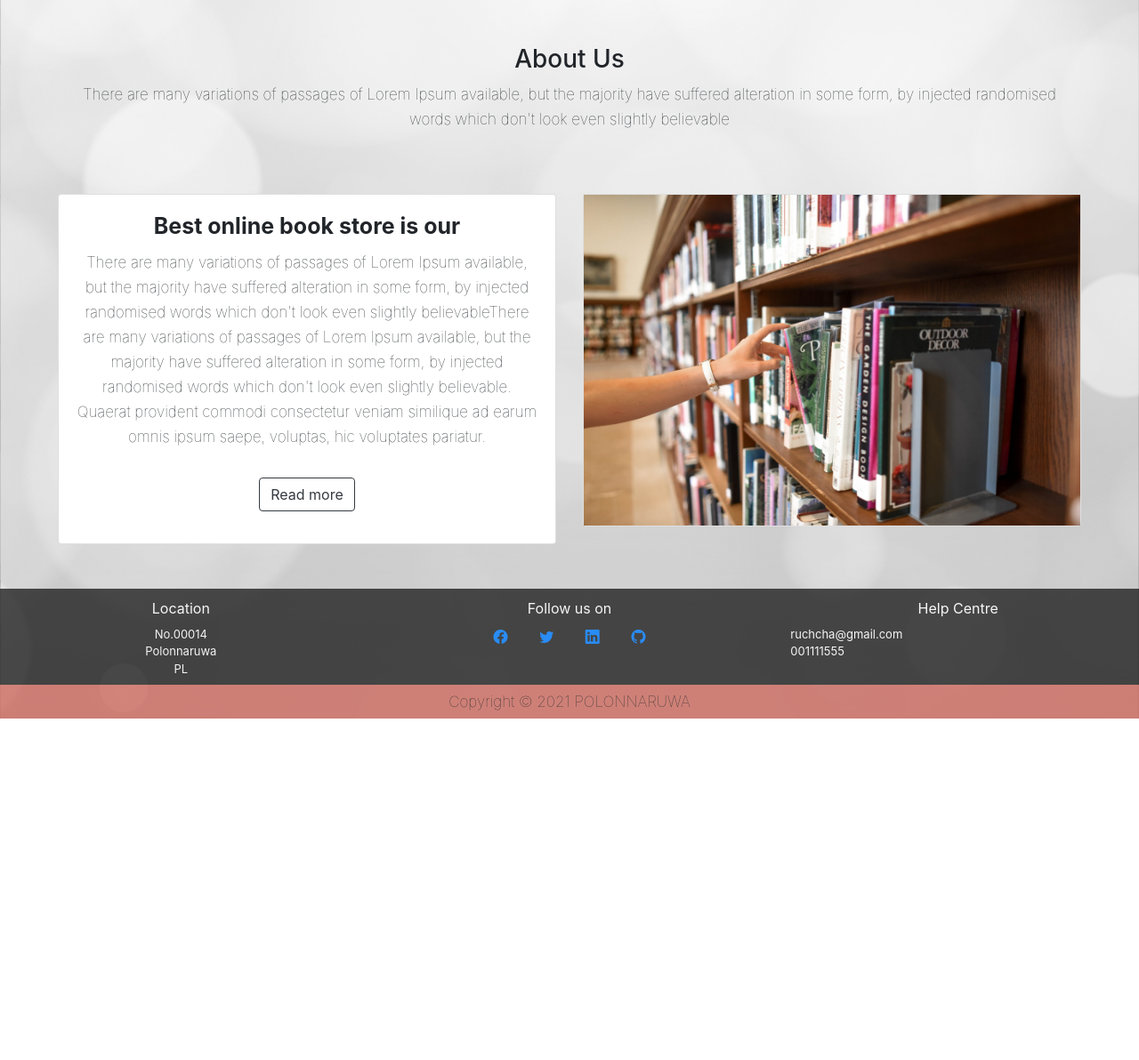
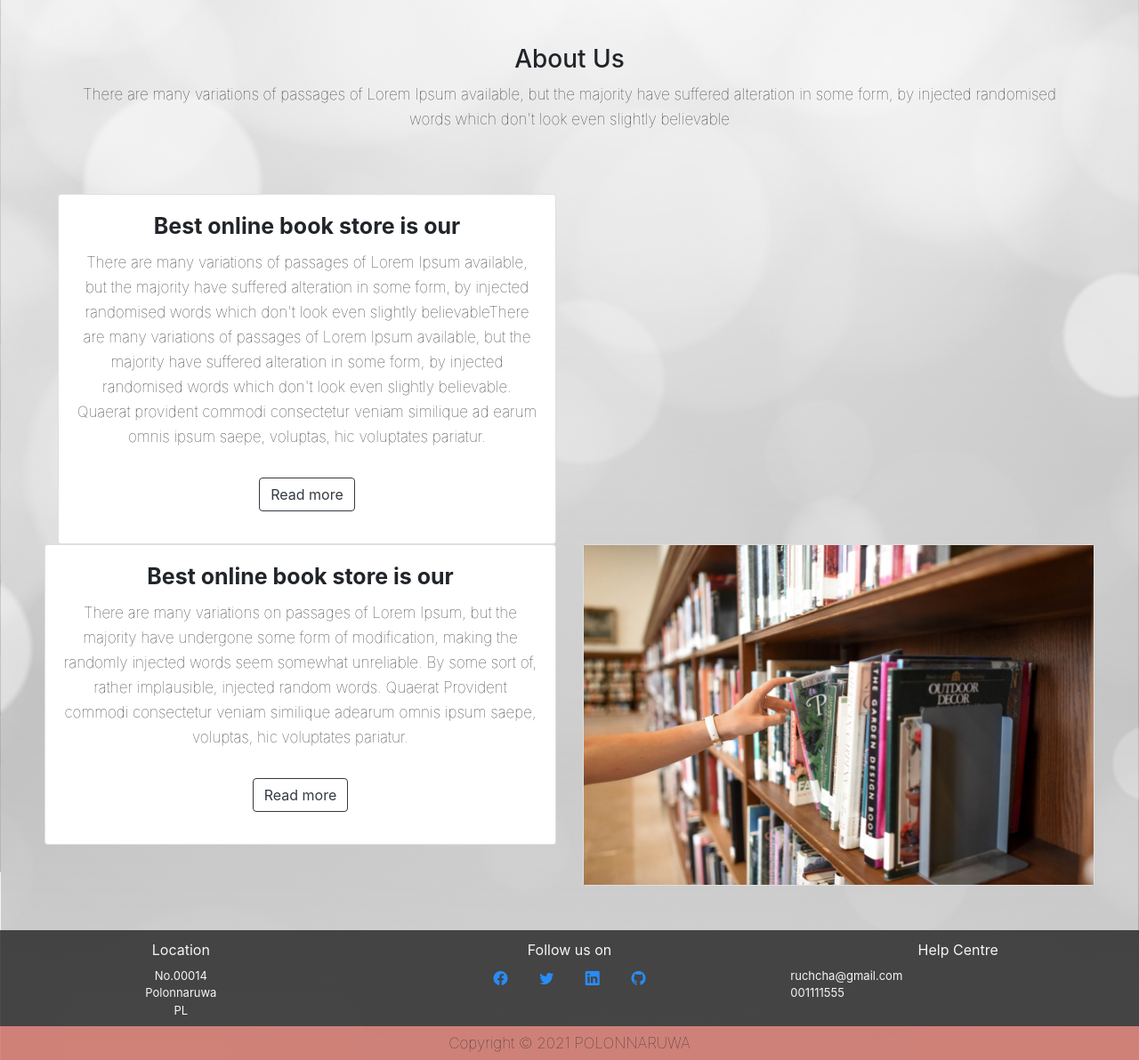
Before and after one commit to RuchithaVirashan/bookHub, a PHP site: page /about.php in a window 1280 px wide. Shown: the part 66-1258 px from the top of the page at 89% size. Before the commit the page ends 874 px from the top, so only its background shows below. Run offline with PHP 8.4, Linux system fonts and the light colour scheme; some libraries are stand-ins or nearby versions.

Commit message:
Update about.php

```diff
--- a/about.php
+++ b/about.php
@@ -57,6 +57,17 @@ session_start();
                         </div>
                     </div>
                 </div>
+
+            <div class="row">
+                <div class="col-sm-6">
+                    <div class="card">
+                        <div class="card-body">
+                            <h5 class="card-title">Best online book store is our</h5>
+                            <p class="card-text">There are many variations on passages of Lorem Ipsum, but the majority have undergone some form of modification, making the randomly injected words seem somewhat unreliable. By some sort of, rather implausible, injected random words. Quaerat Provident commodi consectetur veniam similique adearum omnis ipsum saepe, voluptas, hic voluptates pariatur.</p>
+                            <a href="#" class="btn btn-outline-dark my-3">Read more</a>
+                        </div>
+                    </div>
+                </div>
                 <div class="col-sm-6">
                     <div class="card">
                         <img src="./Image/books.jpg" class="img-fluid" alt="books">
```
